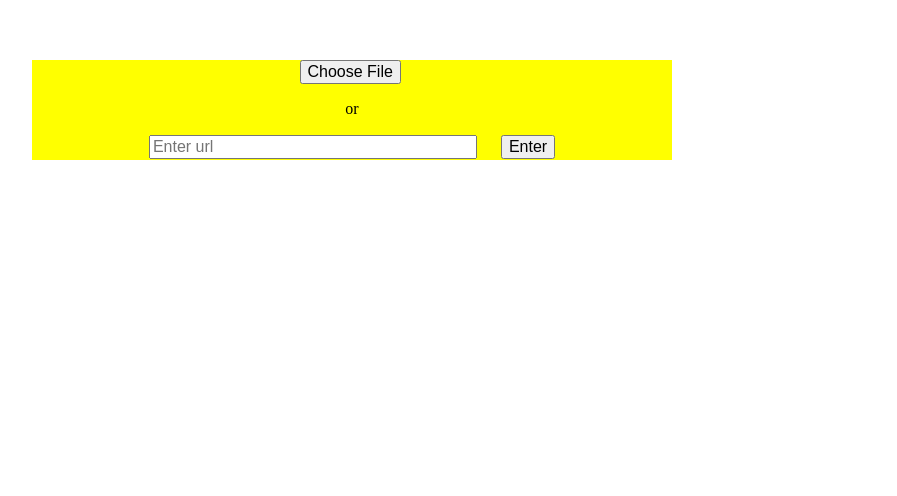
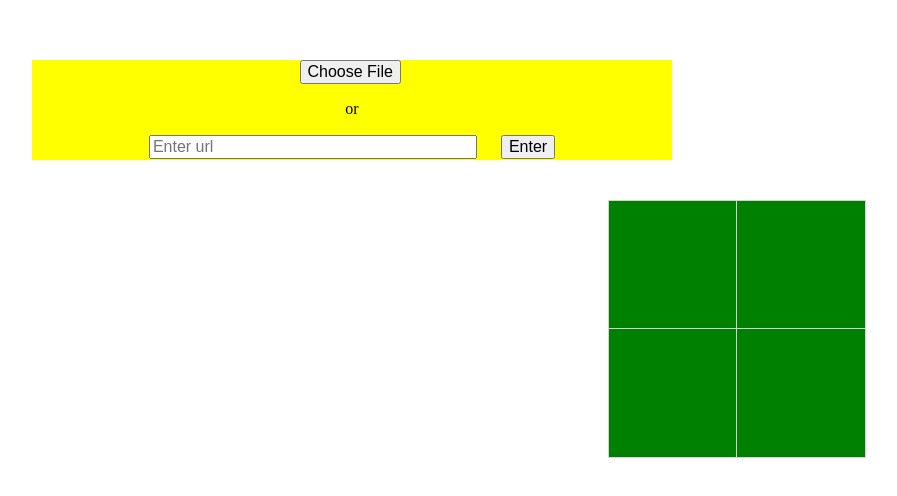
Before and after one commit to kevinfan23/qr-code, a plain HTML site: page index.html in a window 1280 px wide. Shown: the part 260-756 px from the top of the page, without its empty margins (288-1185 px from the left). Drawn offline with Linux system fonts and the light colour scheme.

Commit message:
committing to gh-pages branch

```diff
--- a/index.html
+++ b/index.html
@@ -24,6 +24,25 @@
 <!-- 		<img class="upload-img" src="" border="0"> -->
 	</div>
 
+
+	<div class="qr-img-container">
+		<ul class="canvas-list">
+			<li class="list-item">
+				<canvas id="img-1" width="150" height="150" style="border:1px solid #d3d3d3;">
+			</li>
+			<li class="list-item">
+				<canvas id="img-2" width="150" height="150" style="border:1px solid #d3d3d3;">
+			</li>
+			<li class="list-item">
+				<canvas id="img-3" width="150" height="150" style="border:1px solid #d3d3d3;">
+			</li>
+			<li class="list-item">
+				<canvas id="img-4" width="150" height="150" style="border:1px solid #d3d3d3;">
+			</li>
+		</ul>
+	</div>
+
+
 <script src="bower_components/jquery/dist/jquery.min.js"></script>
 <script src="js/main.js"></script>
 </body>
--- a/scss/style.scss
+++ b/scss/style.scss
@@ -43,8 +43,6 @@ input#url-input {
 	margin-left: 20px;
 }
 
-
-
 .upload-img {
 	width: 30vw;
 	height: 30vw;
@@ -57,6 +55,47 @@ input#url-input {
 	margin-right: 50%;
 	transform: translateX(-50%);
 */
+}
+
+.qr-img-container {
+	position: relative;
+	width: 20vw;
+	height: 20vw;
+	background: blue;
+	margin: 0 auto;
+	margin-top: 40px;
+	left: 50%;
+	margin-right: 50%;
+	transform: translateX(-50%);
+}
+
+ul.canvas-list {
+	position: relative;
+	list-style: none;
+	width: 100%;
+	height: 100%;
+	margin: 0 auto;
+	padding: 0;
+	background: red;
+	display: flex;
+	display: -webkit-box;
+	flex-wrap: wrap;
+	-webkit-flex-wrap: wrap;
+	justify-content: center;
+
+
+
+	li.list-item {
+		padding: 0;
+		width: 50%;
+		height: 50%;
+
+		canvas {
+			width: 100%;
+			height: 100%;
+			background: green;
+		}
+	}
 }
 
 /*** PACE Loading Bar Styles ***/
```
Also changed, not shown: css/style.css.
